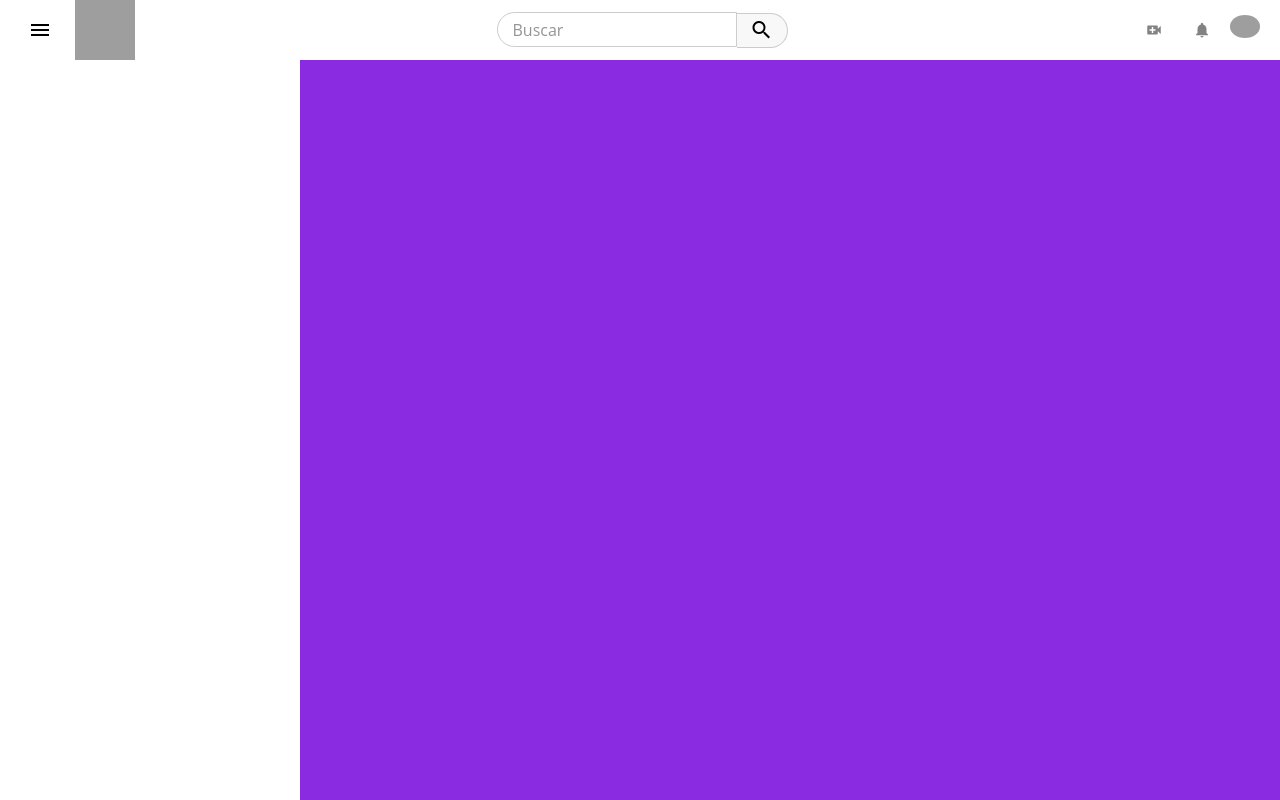
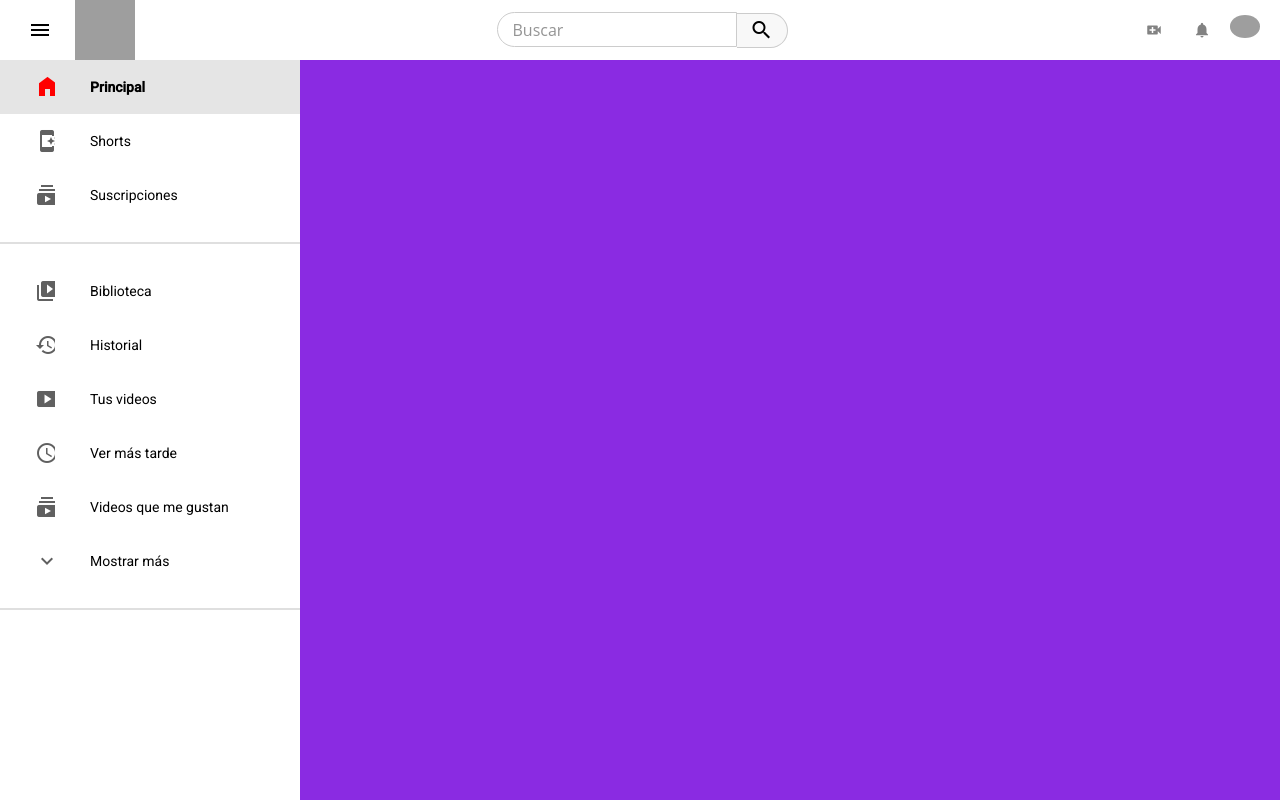
Before and after one commit to NicolasLLans/ClonDeYouTube, an Angular app: page / in a window 1280 px wide. Built offline with nearby package versions, Linux system fonts and the light colour scheme; grey boxes are pictures that could not be loaded.

Commit message:
termine el diseño de la barra de lateral de youtube

```diff
--- a/src/app/app.component.css
+++ b/src/app/app.component.css
@@ -132,10 +132,45 @@ a{
   border-radius: 50%;
 }
 
-.header .menu-lateral{
+.menu-lateral{
   grid-area: menu;
-  background-color: azure;
+  overflow: hidden;
 }
+
+.menu-lateral a {
+  display: flex;
+  align-items: center;
+  padding: 15px 35px;
+  color:#000;
+  min-width: 800px;
+}
+
+.menu-lateral a:hover {
+  background-color: #e5e5e5;
+}
+
+.menu-lateral a.active {
+  background-color: #e5e5e5;
+  font-weight: bold;
+}
+
+.menu-lateral mat-icon {
+  color: #606060;
+  margin-right: 35px;
+  width: 20px;
+  text-align: center;
+}
+
+.menu-lateral a.active mat-icon {
+  color: #ff0000;
+  font-weight: bold;
+}
+
+.menu-lateral hr{
+  margin: 20px 0;
+  border: 1px solid #dfdfdf;
+}
+
 
 main{
   grid-area: contenido;
--- a/src/app/app.component.html
+++ b/src/app/app.component.html
@@ -3,18 +3,32 @@
     <div class="contenedor-logo">
       <mat-icon (click)="cambiarClase()">menu</mat-icon>
       <div class="render-logo">
-        <img style="width: 60px;" src="https://logodownload.org/wp-content/uploads/2014/10/youtube-logo-0.png" alt="logo de youtube">
+        <img style="width: 60px;" src="https://logodownload.org/wp-content/uploads/2014/10/youtube-logo-0.png"
+          alt="logo de youtube">
       </div>
     </div>
     <div class="barra-busqueda">
-        <input matInput type="search" placeholder="Buscar"><mat-icon>search</mat-icon>
+      <input matInput type="search" placeholder="Buscar"><mat-icon>search</mat-icon>
     </div>
     <div class="botones-header">
       <mat-icon>video_call</mat-icon><mat-icon>notifications</mat-icon>
-      <a href="#" class="avatar"><img src="https://lh3.googleusercontent.com/a/AAcHTtcQGPjBMrV4644q0PvNmkjxcuquoyQLqBOlFlEr=s96-c-rg-br100" alt="avatar"></a>
+      <a href="#" class="avatar"><img
+          src="https://lh3.googleusercontent.com/a/AAcHTtcQGPjBMrV4644q0PvNmkjxcuquoyQLqBOlFlEr=s96-c-rg-br100"
+          alt="avatar"></a>
     </div>
   </header>
   <nav class="menu-lateral">
+      <a href="#" class="active"><mat-icon>home_filled</mat-icon>Principal</a>
+      <a href="#"><mat-icon>app_shortcut</mat-icon>Shorts</a>
+      <a href="#"><mat-icon>subscriptions</mat-icon>Suscripciones</a>
+      <hr>
+      <a href="#"><mat-icon>video_library</mat-icon>Biblioteca</a>
+      <a href="#"><mat-icon>history</mat-icon>Historial</a>
+      <a href="#"><mat-icon>smart_display</mat-icon>Tus videos</a>
+      <a href="#"><mat-icon>schedule</mat-icon>Ver más tarde</a>
+      <a href="#"><mat-icon>subscriptions</mat-icon>Videos que me gustan</a>
+      <a href="#"><mat-icon>expand_more</mat-icon>Mostrar más</a>
+      <hr>
 
   </nav>
   <main class="main"></main>
```
